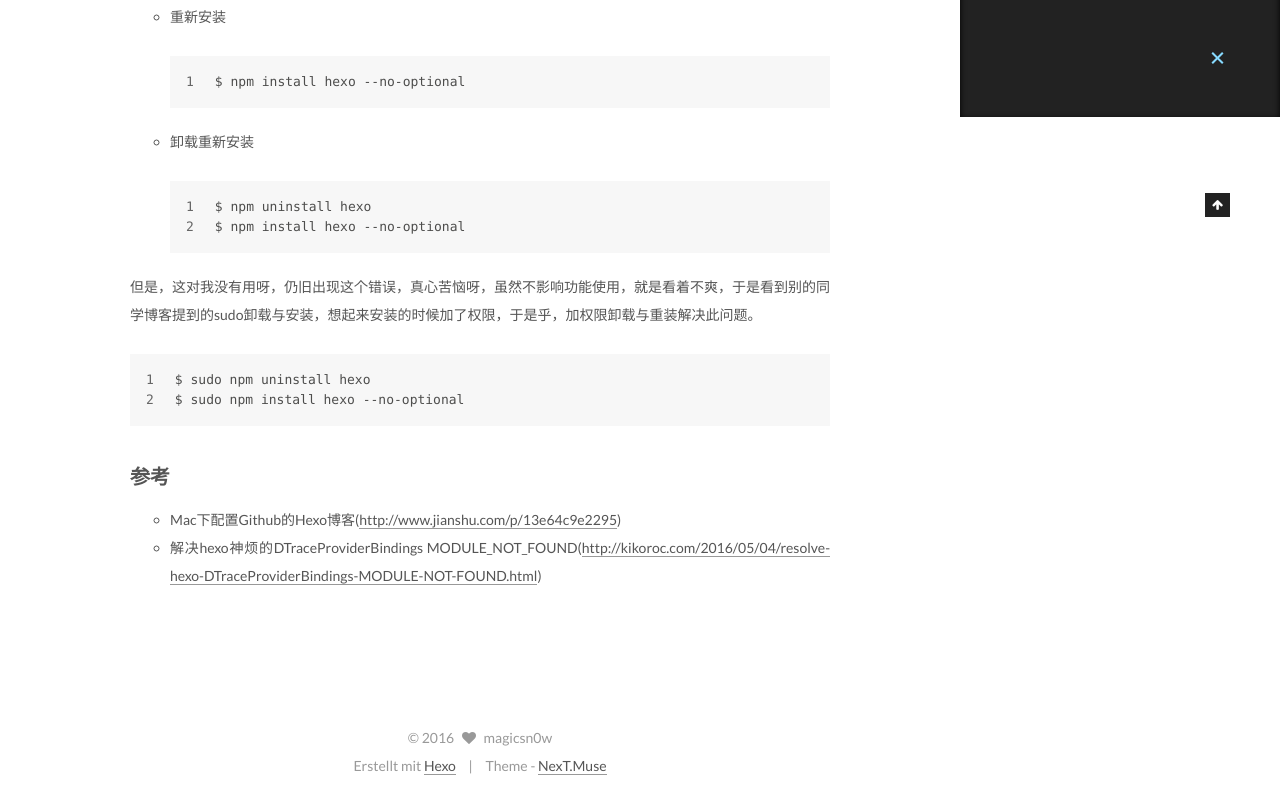
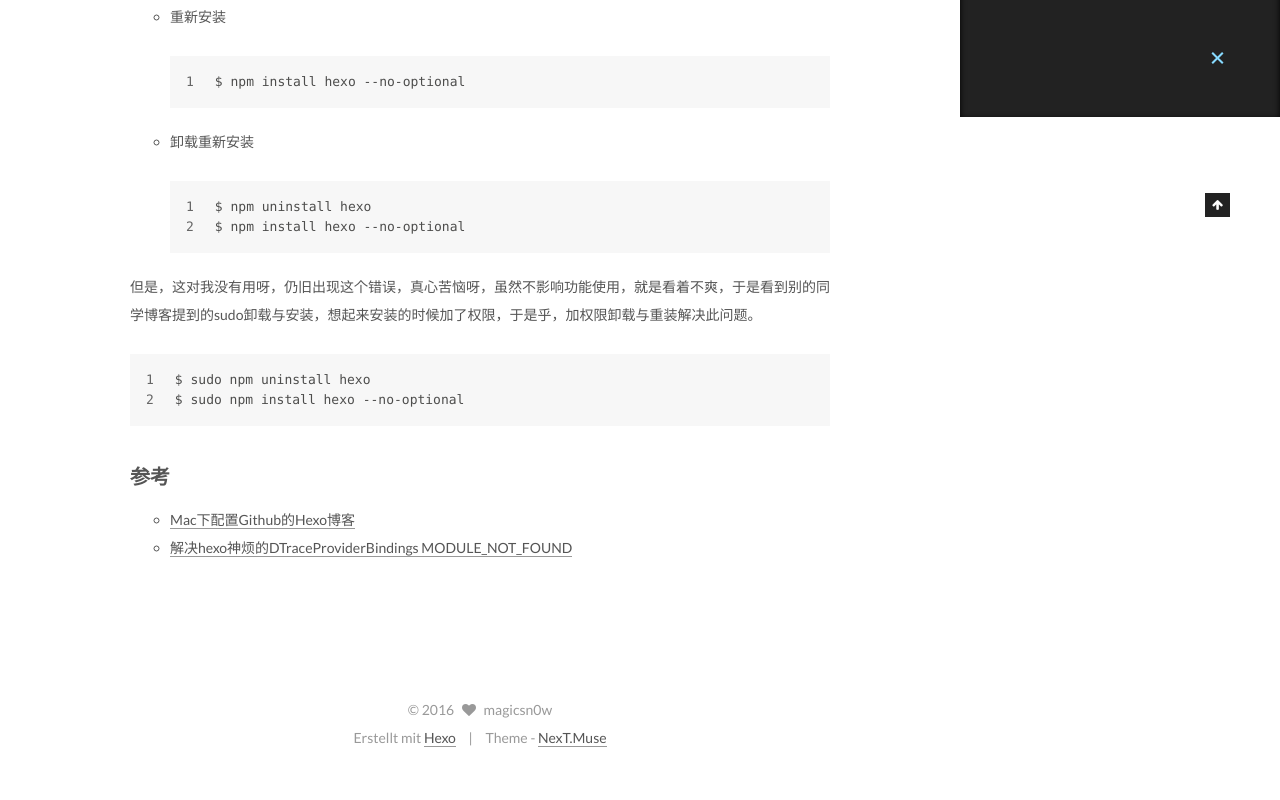
Before and after one commit to magicsn0w/magicsn0w.github.io, a plain HTML site: page 2016/09/17/Mac-下-使用Hexo出现的错误-module错误/index.html in a window 1280 px wide. Shown: the part 683-1483 px from the top of the page. After the commit the page ends 1455 px from the top, so only its background shows below. Drawn offline with Linux system fonts and the light colour scheme.

Commit message:
Site updated: 2016-09-17 19:28:57

```diff
--- a/2016/09/17/Mac-下-使用Hexo出现的错误-module错误/index.html
+++ b/2016/09/17/Mac-下-使用Hexo出现的错误-module错误/index.html
@@ -92,7 +92,7 @@
 <meta property="og:site_name" content="MAGIC CODE">
 <meta property="og:description" content="在Mac使用Hexo写博客，装好环境之后,测试时出现module错误1&amp;#123; [Error: Cannot find module &amp;apos;./build/Release/DTraceProviderBindings&amp;apos;] code: &amp;apos;MODULE_NOT_FOUND&amp;apos; &amp;#125;
 随后Google之，发现出现这个问题的同学不少，基本上是按照如下命令解决的">
-<meta property="og:updated_time" content="2016-09-17T11:26:23.000Z">
+<meta property="og:updated_time" content="2016-09-17T11:28:45.000Z">
 <meta name="twitter:card" content="summary">
 <meta name="twitter:title" content="Mac 下 使用Hexo出现的错误 module错误">
 <meta name="twitter:description" content="在Mac使用Hexo写博客，装好环境之后,测试时出现module错误1&amp;#123; [Error: Cannot find module &amp;apos;./build/Release/DTraceProviderBindings&amp;apos;] code: &amp;apos;MODULE_NOT_FOUND&amp;apos; &amp;#125;
@@ -291,8 +291,8 @@
 </ul>
 <p>但是，这对我没有用呀，仍旧出现这个错误，真心苦恼呀，虽然不影响功能使用，就是看着不爽，于是看到别的同学博客提到的sudo卸载与安装，想起来安装的时候加了权限，于是乎，加权限卸载与重装解决此问题。<br><figure class="highlight plain"><table><tr><td class="gutter"><pre><div class="line">1</div><div class="line">2</div></pre></td><td class="code"><pre><div class="line">$ sudo npm uninstall hexo</div><div class="line">$ sudo npm install hexo --no-optional</div></pre></td></tr></table></figure></p>
 <h2 id="参考"><a href="#参考" class="headerlink" title="参考"></a>参考</h2><ul>
-<li>Mac下配置Github的Hexo博客(<a href="http://www.jianshu.com/p/13e64c9e2295" target="_blank" rel="external">http://www.jianshu.com/p/13e64c9e2295</a>)</li>
-<li>解决hexo神烦的DTraceProviderBindings MODULE_NOT_FOUND(<a href="http://kikoroc.com/2016/05/04/resolve-hexo-DTraceProviderBindings-MODULE-NOT-FOUND.html" target="_blank" rel="external">http://kikoroc.com/2016/05/04/resolve-hexo-DTraceProviderBindings-MODULE-NOT-FOUND.html</a>)</li>
+<li><a href="http://www.jianshu.com/p/13e64c9e2295" target="_blank" rel="external">Mac下配置Github的Hexo博客</a></li>
+<li><a href="http://kikoroc.com/2016/05/04/resolve-hexo-DTraceProviderBindings-MODULE-NOT-FOUND.html" target="_blank" rel="external">解决hexo神烦的DTraceProviderBindings MODULE_NOT_FOUND</a></li>
 </ul>
 
 
--- a/css/main.css
+++ b/css/main.css
@@ -1548,7 +1548,7 @@ pre .javascript .function {
   width: 4px;
   height: 4px;
   border-radius: 50%;
-  background: #28ff85;
+  background: #ffbadd;
 }
 .links-of-blogroll {
   font-size: 13px;
```
Also changed, not shown: index.html (+2 -2 lines).
